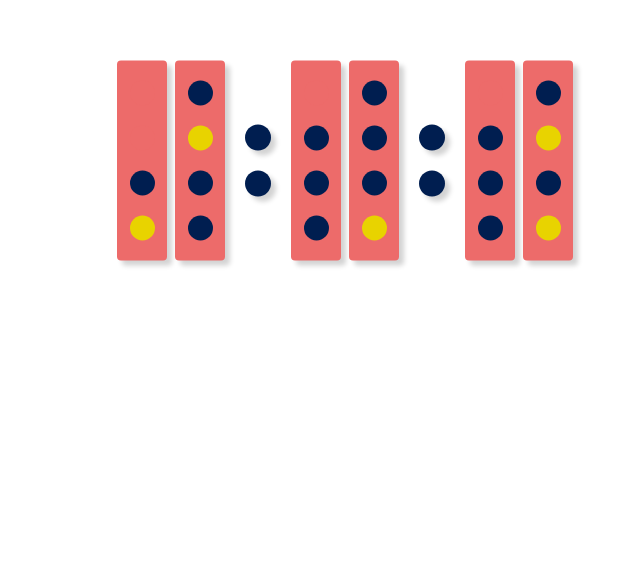
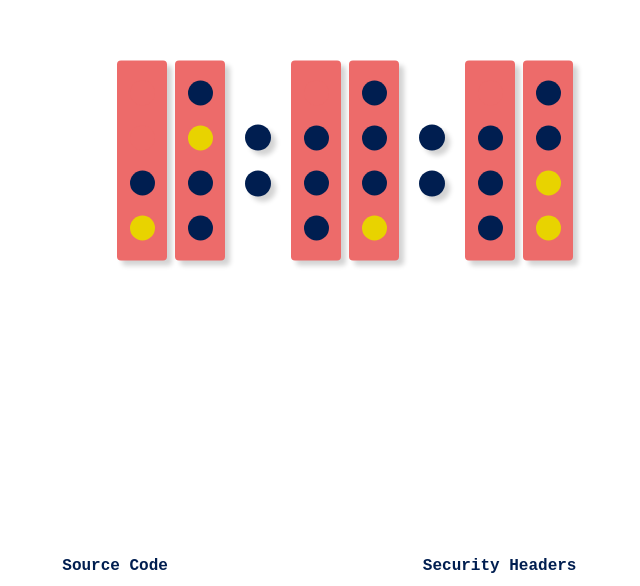
Before and after one commit to PerryBruins/Clock, a React (Create React App) app: page / in a window 1280 px wide. Shown: the part 214-800 px from the top of the page, without its empty margins (295-935 px from the left). Built offline with nearby package versions, Linux system fonts and the light colour scheme; a web font is replaced by a local one.

Commit message:
added source code link and security headers report

```diff
--- a/src/components/Clock.css
+++ b/src/components/Clock.css
@@ -12,6 +12,38 @@
 h2 {
     margin: 8px;
     color: #001E50;
+}
+
+.url-display {
+    display: flex;
+    align-items: center;
+    justify-content: space-evenly;
+    position: fixed;
+    top: 100%;
+    left: 0%;
+    width: 80%;
+    height: 20px;
+    -webkit-transform: translate(10%, -30px);
+    transform: translate(10%, -30px);
+}
+
+a:link {
+    color: #001E50;
+    text-decoration: none;
+}
+
+a:visited {
+    color: #001E50;
+    text-decoration: none;
+}
+
+a:hover {
+    color: #ED6B6A;
+}
+
+a:active {
+    color: #ED6B6A;
+    text-decoration: none;
 }
 
 .decimal-digits-box {
--- a/src/components/Clock.js
+++ b/src/components/Clock.js
@@ -41,6 +41,7 @@ export default function Clock({date}) {
     var sec2 = time.getSeconds() % 10;
 
     return (
+        <>
         <div className='clock'
              onMouseEnter={() => setShowTime(true)}
              onMouseLeave={() => setShowTime(false)}>
@@ -78,5 +79,10 @@ export default function Clock({date}) {
                 </div>
             </div>
         </div>
+        <div className='url-display'>
+            <a href='https://github.com/PerryBruins/Clock'><h4>Source Code</h4></a>
+            <a href='https://securityheaders.com/?q=perrybruins.nl&hide=on&followRedirects=on'><h4>Security Headers</h4></a>
+        </div>
+        </>
     );
   }
```
